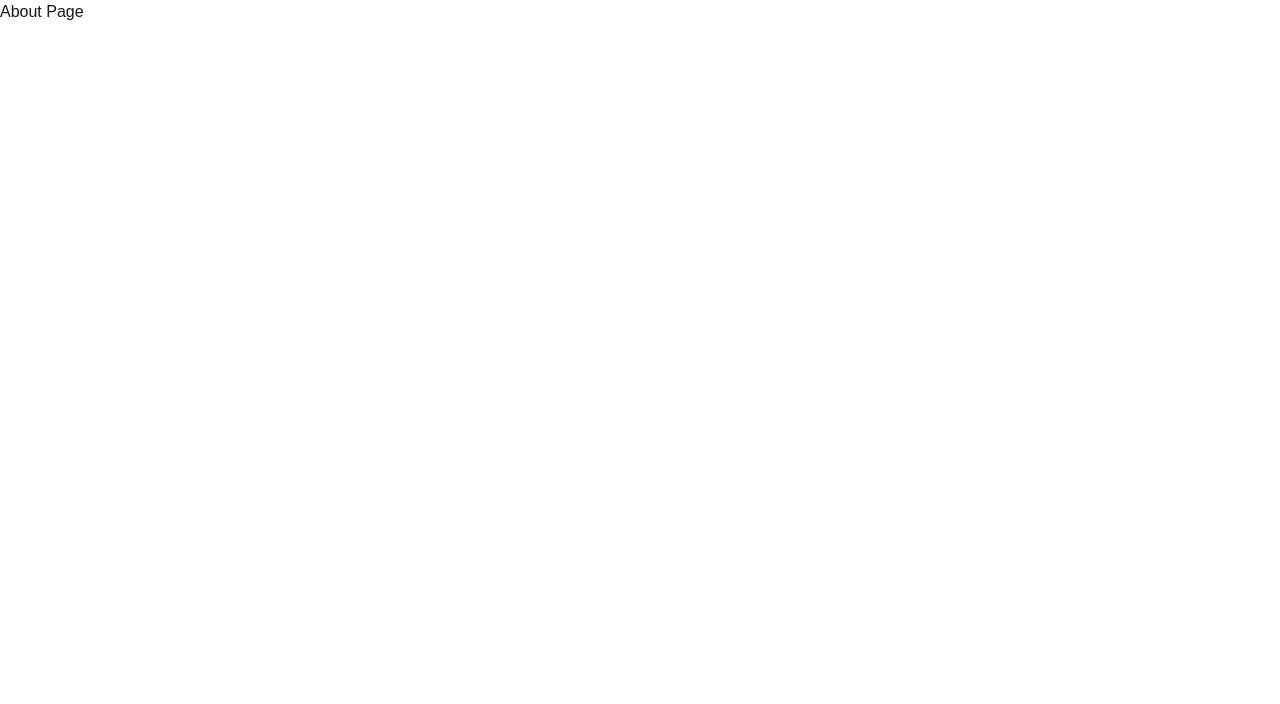
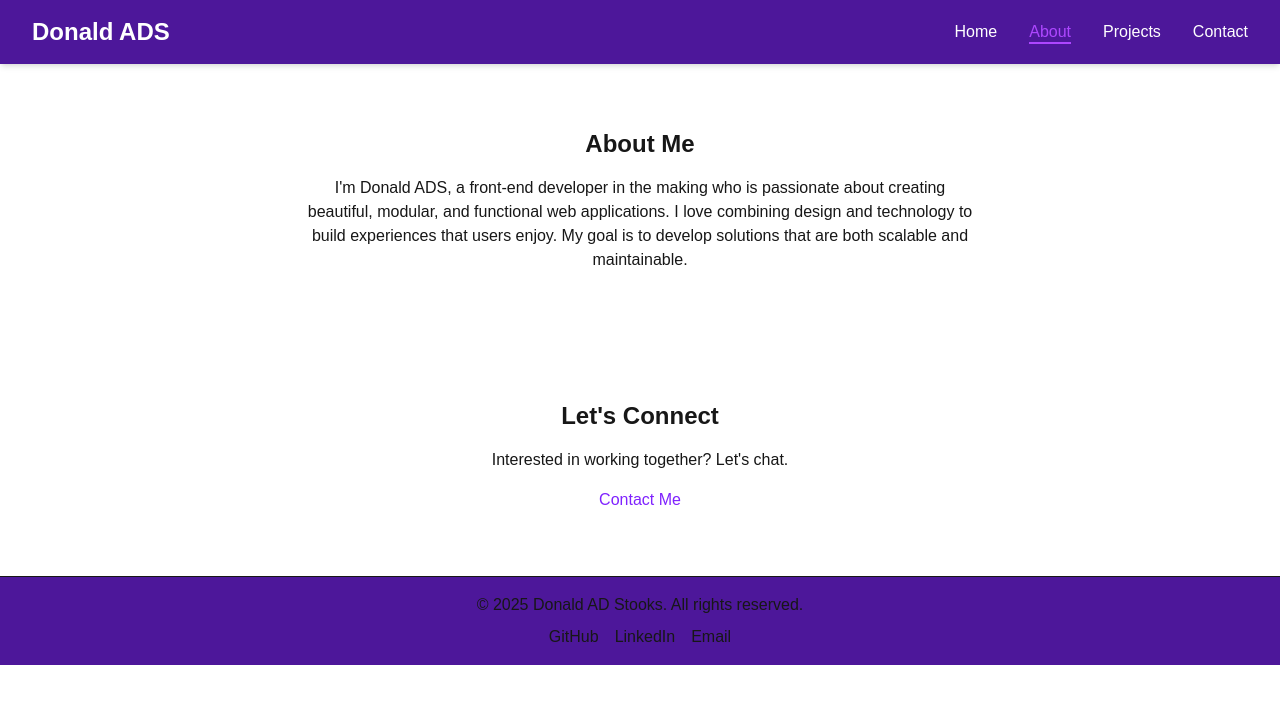
Before and after one commit to DonaldDCS/donaldads-portfolio, a Next.js app: page /about in a window 1280 px wide. Shown: the top 704 px of the page. Built offline with nearby package versions, Linux system fonts and the light colour scheme.

Commit message:
Overhauled navigation bar to add animations for a more modern experience, along with some updates to the About section to use props and relevant changes to the About page

```diff
--- a/src/app/(pages)/about/page.tsx
+++ b/src/app/(pages)/about/page.tsx
@@ -1,7 +1,16 @@
+import AboutSection from "../../components/sections/AboutSection";
+import ContactSection from "../../components/sections/ContactSection";
+
 export default function About() {
   return (
     <>
-      <h1>About Page</h1>
+      <AboutSection
+      text={`I'm Donald ADS, a front-end developer in the making who is passionate about
+        creating beautiful, modular, and functional web applications. I love combining
+        design and technology to build experiences that users enjoy. My goal is to develop
+        solutions that are both scalable and maintainable.`}
+      />
+      <ContactSection />
     </>
   );
 }
--- /dev/null
+++ b/src/app/(pages)/projects/page.tsx
@@ -0,0 +1,7 @@
+export default function Projeccts() {
+  return (
+    <>
+      <h1>Projects Page</h1>
+    </>
+  );
+}
--- a/src/app/components/layout/Footer.tsx
+++ b/src/app/components/layout/Footer.tsx
@@ -1,6 +1,6 @@
 import React from "react";
 
-const Footer = () => {
+export default function Footer() {
     return (
         <footer className="p-4 text-center bg-violet-900 border-t">
             <p>© 2025 Donald AD Stooks. All rights reserved.</p>
@@ -12,5 +12,3 @@ const Footer = () => {
         </footer>
     );
 };
-
-export default Footer;
--- a/src/app/components/layout/Header.tsx
+++ b/src/app/components/layout/Header.tsx
@@ -1,20 +1,112 @@
-import React from "react";
+"use client";
+
 import Link from "next/link";
+import { usePathname } from "next/navigation";
+import { useState } from "react";
+import { motion, AnimatePresence } from "framer-motion";
+import { Menu, X } from "lucide-react";
 
-const Header = () => {
-    return (
-        <header className="p-4 shadow-md bg-violet-900">
-            <nav className="flex justify-between">
-                <h1 className="text-xl font-bold">Donald ADS</h1>
-                <ul className="flex gap-4">
-                    <li><Link href="/">Home</Link></li>
-                    <li><Link href="/about">About</Link></li>
-                    <li><Link href="/projects">Projects</Link></li>
-                    <li><Link href="/contact">Contact</Link></li>
-                </ul>
-            </nav>
-        </header>
-    );
-};
+export default function Header() {
+  const [isOpen, setIsOpen] = useState(false);
+  const pathname = usePathname();
 
-export default Header;
+  const links = [
+    { name: "Home", path: "/" },
+    { name: "About", path: "/about" },
+    { name: "Projects", path: "/projects" },
+    { name: "Contact", path: "/contact" },
+  ];
+
+  const menuVariants = {
+    hidden: { height: 0, opacity: 0 },
+    visible: {
+      height: "auto",
+      opacity: 1,
+      transition: {
+        duration: 0.3,
+        when: "beforeChildren",
+        staggerChildren: 0.1,
+      },
+    },
+    exit: { height: 0, opacity: 0, transition: { durection: 0.3 } },
+  };
+
+  const linkVariants = {
+    hidden: { opacity: 0, x: -20 },
+    visible: { opacity: 1, x: 0, transition: { duration: 0.3 } },
+  };
+
+  return (
+    <header className="bg-violet-900 text-white shadow-md">
+      <div className="flex justify-between items-center px-8 py-4 relative">
+        <Link href="/" className="text-2xl font-bold">
+          Donald ADS
+        </Link>
+
+        {/* Desktop Nav */}
+        <nav className="hidden md:flex space-x-8 relative">
+          {links.map((link) => (
+            <div key={link.path} className="relative">
+              <Link
+                href={link.path}
+                className={`pb-1 transition ${
+                  pathname === link.path
+                    ? "text-purple-500"
+                    : "hover:text-purple-500"
+                }`}
+              >
+                {link.name}
+              </Link>
+              {pathname === link.path && (
+                <motion.div
+                  layoutId="activeIndicator"
+                  className="absolute left-0 bottom-0 h-[2px] w-full bg-purple-500"
+                  transition={{ type: "spring", stiffness: 500, damping: 30 }}
+                />
+              )}
+            </div>
+          ))}
+        </nav>
+
+        {/* Mobile Menu Button */}
+        <button
+          className="md:hidden p-2 border border-purple-700 rounded"
+          onClick={() => setIsOpen(!isOpen)}
+          aria-label="Toggle menu"
+        >
+          {isOpen ? <X size={24} /> : <Menu size={24} />}
+        </button>
+      </div>
+
+      {/* Animated Mobile Menu */}
+      <AnimatePresence>
+        {isOpen && (
+          <motion.div
+            key="mobile-menu"
+            variants={menuVariants}
+            initial="hidden"
+            animate="visible"
+            exit="exit"
+            className="flex flex-col overflow-hidden bg-purple-900 md:hidden px-8 py-4 space-y-4"
+          >
+            {links.map((link) => (
+                <motion.div key={link.path} variants={linkVariants}>
+              <Link
+                href={link.path}
+                className={`block pb-1 transition ${
+                  pathname === link.path
+                    ? "text-purple-500 font-semibold"
+                    : "hover:text-purple-500"
+                }`}
+                onClick={() => setIsOpen(false)}
+              >
+                {link.name}
+              </Link>
+              </motion.div>
+            ))}
+          </motion.div>
+        )}
+      </AnimatePresence>
+    </header>
+  );
+}
--- a/src/app/components/layout/Layout.tsx
+++ /dev/null
@@ -1,19 +0,0 @@
-import React from "react";
-import Header from "./Header";
-import Footer from "./Footer"
-
-interface LayoutProps {
-    children: React.ReactNode;
-}
-
-const Layout: React.FC<LayoutProps> = ({ children }) => {
-    return (
-        <div className="min-h-screen flex flex-col">
-            <Header />
-            <main className="flex-1">{children}</main>
-            <Footer />
-        </div>
-    );
-};
-
-export default Layout;
--- a/src/app/components/sections/AboutSection.tsx
+++ b/src/app/components/sections/AboutSection.tsx
@@ -1,12 +1,13 @@
-import React from "react";
-import Link from "next/link";
+interface AboutSectionProps {
+    heading?: string;
+    text?: string;
+}
 
-export default function About() {
+export default function AboutSection({ heading, text }: AboutSectionProps) {
     return (
-        <section className="py-16 text-center">
-            <h2 className="text-2xl font-bold">About Me</h2>
-            <p className="mt-4 max-w-2xl mx-auto">I&apos;m passionate about tech, rural innovation, and building clean, user-friendly interfaces.</p>
-            <Link href="/about" className="mt-4 inline-block text-violet-600">Learn More About Me</Link>
+        <section className="py-16 px-8 text-center">
+            <h2 className="text-2xl font-bold mb-4">{heading || "About Me"}</h2>
+            <p className="max-w-2xl mx-auto">{text || "I'm passionate about tech, rural innovation, and building clean, user-friendly interfaces."}</p>
         </section>
     );
 };
--- a/src/app/components/sections/ContactSection.tsx
+++ b/src/app/components/sections/ContactSection.tsx
@@ -1,7 +1,7 @@
 import React from "react";
 import Link from "next/link";
 
-export default function Contact() {
+export default function ContactSection() {
     return (
         <section className="py-16 text-center">
             <h2 className="text-2xl font-bold">Let&apos;s Connect</h2>
--- a/src/app/components/sections/ProjectsSection.tsx
+++ b/src/app/components/sections/ProjectsSection.tsx
@@ -1,7 +1,7 @@
 import React from "react";
 import ProjectCard from "../ui/ProjectCard";
 
-export default function Projects() {
+export default function ProjectsSection() {
     return (
         <section id="projects" className="py-16 text-center">
             <h2 className="text-2xl font-bold">Featured Projects</h2>
--- a/src/app/layout.tsx
+++ b/src/app/layout.tsx
@@ -1,6 +1,8 @@
 import type { Metadata } from "next";
 import { Geist, Geist_Mono } from "next/font/google";
 import "./styles/globals.css";
+import Header from "./components/layout/Header";
+import Footer from "./components/layout/Footer";
 
 const geistSans = Geist({
   variable: "--font-geist-sans",
@@ -27,7 +29,9 @@ export default function RootLayout({
       <body
         className={`${geistSans.variable} ${geistMono.variable} antialiased`}
       >
-        {children}
+        <Header />
+        <main>{children}</main>
+        <Footer />
       </body>
     </html>
   );
--- a/src/app/page.tsx
+++ b/src/app/page.tsx
@@ -1,5 +1,4 @@
 import React from "react";
-import Layout from "./components/layout/Layout";
 import Hero from "./components/sections/Hero";
 import About from "./components/sections/AboutSection";
 import Projects from "./components/sections/ProjectsSection";
@@ -7,11 +6,11 @@ import Contact from "./components/sections/ContactSection";
 
 export default function Home() {
   return (
-    <Layout>
+    <>
       <Hero />
       <About />
       <Projects />
       <Contact />
-    </Layout>
+    </>
   );
 };
```
Also changed, not shown: package.json (+8 -6 lines), 1 other file (tests, documents, lock files or other folders).
